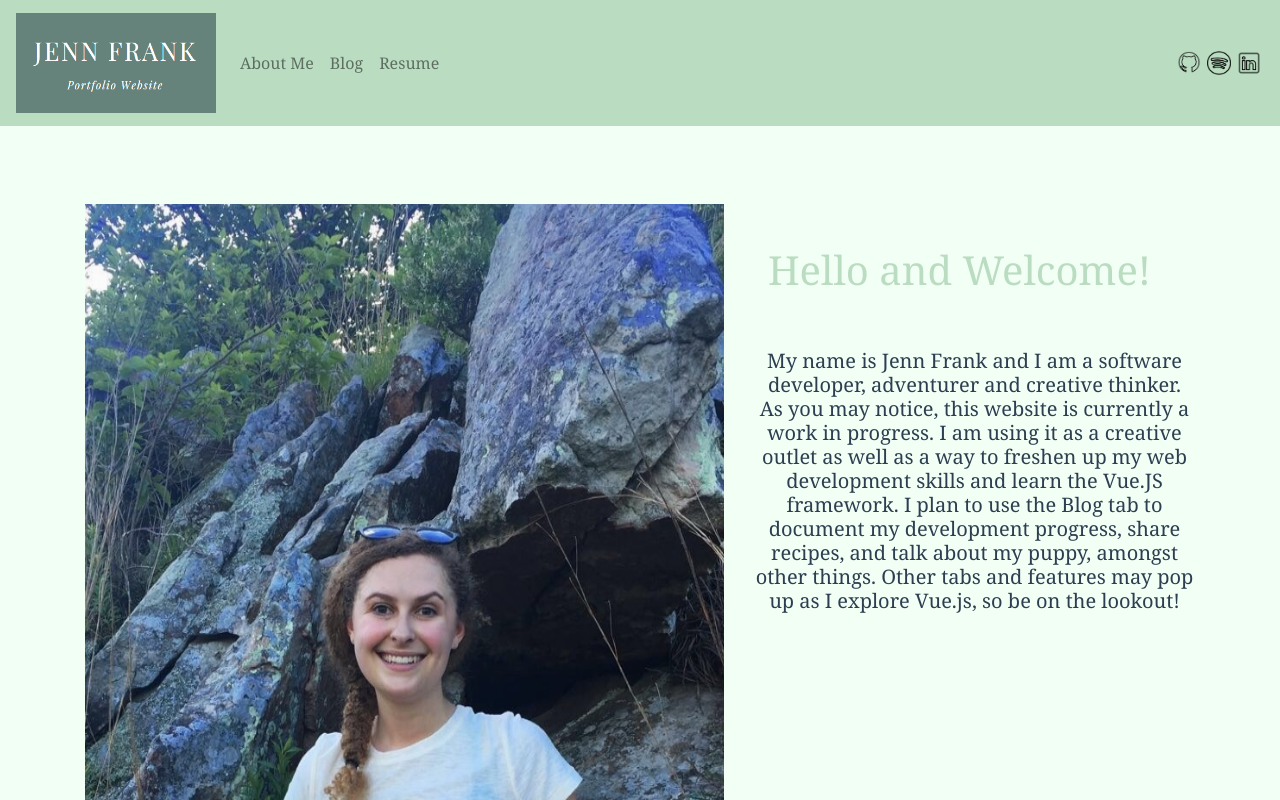
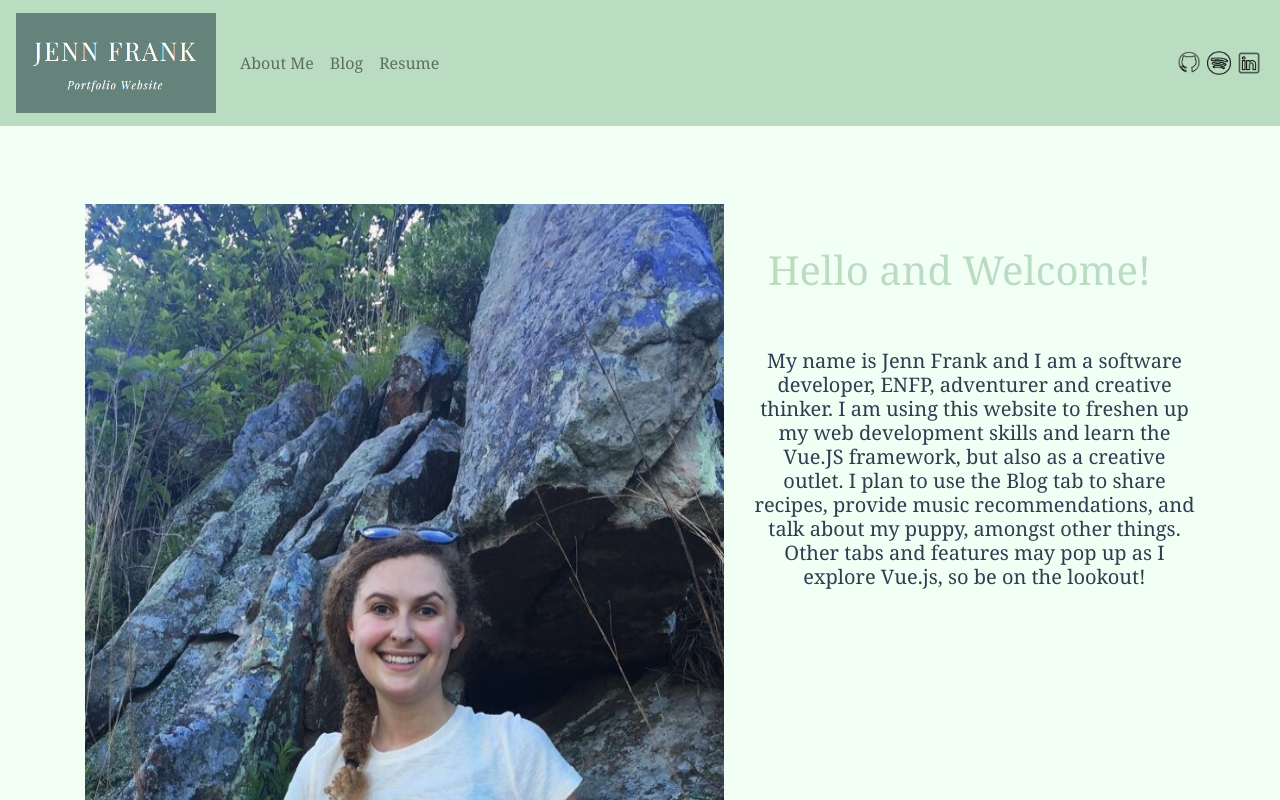
Before and after one commit to jfrank33/PortfolioWebsite, a Vue app: page / in a window 1280 px wide. Shown: the top 800 px of the page. Built offline with nearby package versions, Linux system fonts and the light colour scheme.

Commit message:
Updated resume, added some blog post ideas, and updated the about me section.

```diff
--- a/src/components/AboutMe.vue
+++ b/src/components/AboutMe.vue
@@ -18,12 +18,12 @@
             Hello and Welcome!
           </h1>
           <h5 id="IntroText">
-            My name is Jenn Frank and I am a software developer, adventurer
-            and creative thinker. As you may notice, this website is currently a work in progress.
-            I am using it as a creative outlet as well as a way to freshen up my web development
-            skills and learn the Vue.JS framework. I plan to use the Blog tab to document
-            my development progress, share recipes, and talk about my puppy, amongst other things.
-            Other tabs and features may pop up as I explore Vue.js, so be on the lookout!
+            My name is Jenn Frank and I am a software developer, ENFP, adventurer
+            and creative thinker. I am using this website to freshen up my web
+            development skills and learn the Vue.JS framework, but also as a creative
+            outlet. I plan to use the Blog tab to share recipes, provide music
+            recommendations, and talk about my puppy, amongst other things. Other
+            tabs and features may pop up as I explore Vue.js, so be on the lookout!
           </h5>
         </b-col>
       </b-row>
--- a/src/components/Blog.vue
+++ b/src/components/Blog.vue
@@ -1,7 +1,11 @@
 <template>
 	<div class="blog">
-		<h3>Example first blog post</h3>
-		<p>Preview of blog post about developing this application.</p>
+		<h3>Interior Design</h3>
+		<p>The inspiration for a new indie boho living room</p>
+    <h3>Adventures with Mille</h3>
+    <p>Some photos and stories of the most regal, sassy, and spoiled cheagle</p>
+    <h3>Music</h3>
+    <p>Ramblings on my favorite artists, songs, and lyrics</p>
 	</div>
 </template>
 
@@ -13,6 +17,9 @@
 	margin: 0;
 	padding: 0;
 	border: 0;
-	padding-top: 15px;
+}
+
+h3 {
+  padding-top: 20px;
 }
 </style>
```
Also changed, not shown: src/assets/img/Resume.png, src/assets/img/WebsiteSnippet.PNG (added).
